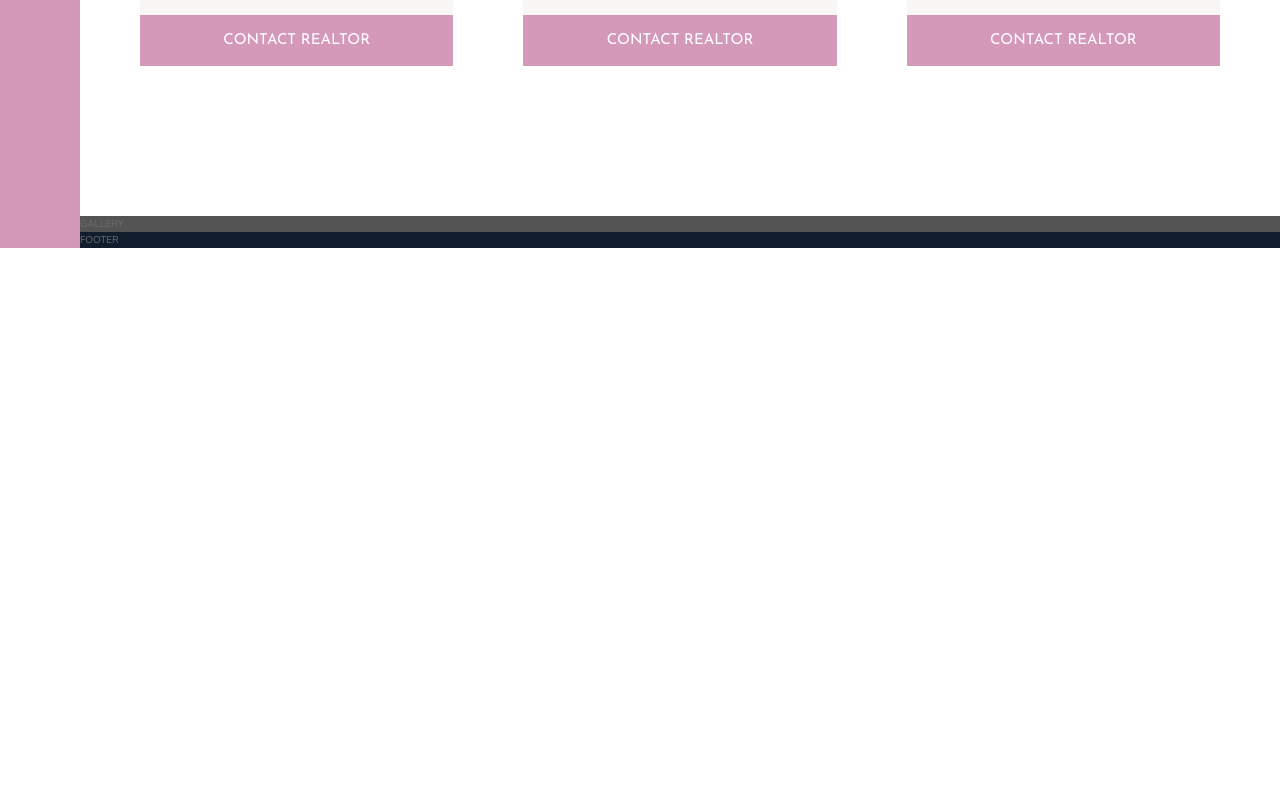
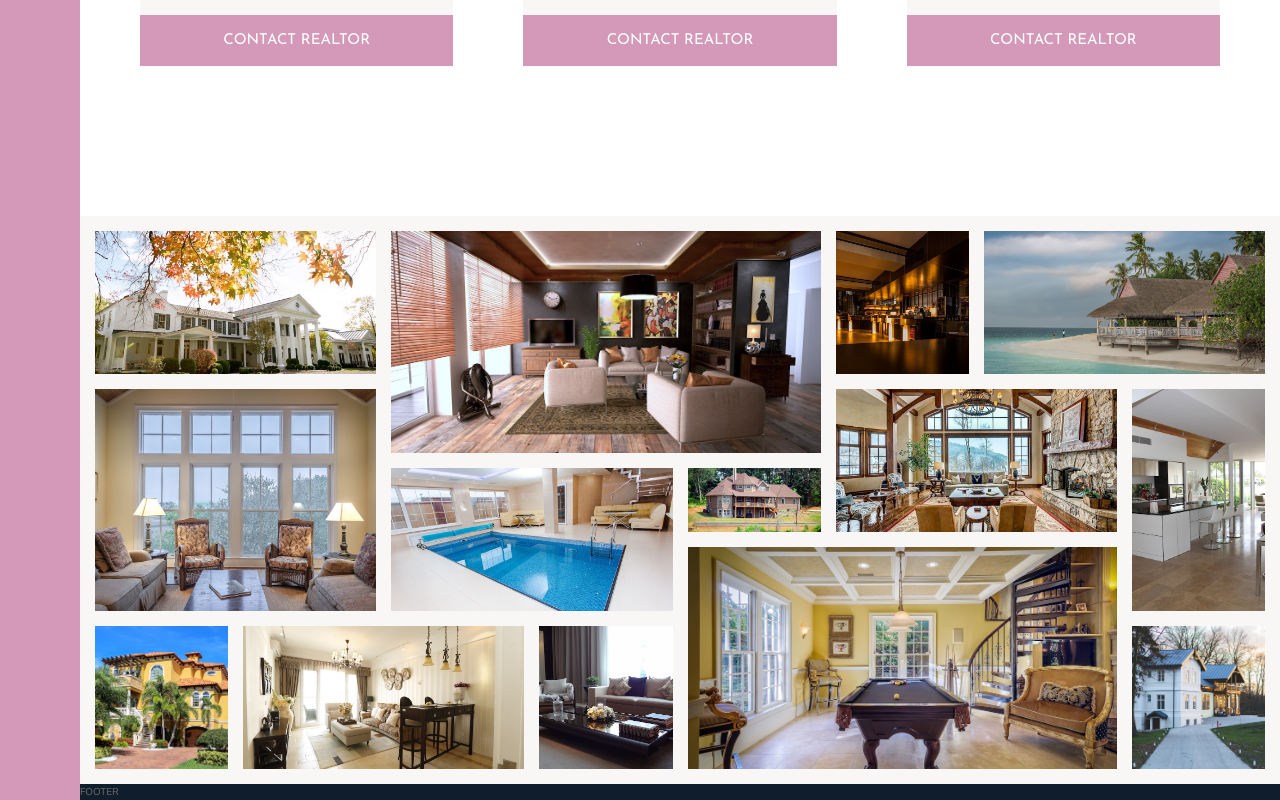
Before and after one commit to soheiiilst/nexter, a React (Create React App) app: page / in a window 1280 px wide. Shown: the part 2856-3656 px from the top of the page. Before the commit the page ends 3104 px from the top, so only its background shows below. Built offline with nearby package versions, Linux system fonts and the light colour scheme.

Commit message:
added gallery component

```diff
--- a/src/components/Gallery.jsx
+++ b/src/components/Gallery.jsx
@@ -1,11 +1,18 @@
-import React from 'react'
+import React from 'react';
+
+import GalleryItem from './GalleryItem';
+
+import GALLERY_DATA from '../data/Gallery.data';
 
 function Gallery() {
+  const data = GALLERY_DATA;
   return (
     <section className='gallery'>
-      GALLERY
+      {data.map(({ id, ...otherProps }) => (
+        <GalleryItem key={id} {...otherProps} />
+      ))}
     </section>
-  )
+  );
 }
 
-export default Gallery
+export default Gallery;
--- /dev/null
+++ b/src/components/GalleryItem.jsx
@@ -0,0 +1,11 @@
+import React from 'react'
+
+function GalleryItem({imgSrc, alt, num}) {
+  return (
+    <figure className={`gallery__item gallery__item--${num}`}>
+      <img src={imgSrc} alt={alt} className='gallery__img' />
+    </figure>
+  )
+}
+
+export default GalleryItem
--- /dev/null
+++ b/src/data/Gallery.data.js
@@ -0,0 +1,88 @@
+const GALLERY_DATA = [
+  {
+    id: 'item-001',
+    imgSrc: 'img/gal-1.jpeg',
+    alt: 'Gallery image 1',
+    num: 1
+  },
+  {
+    id: 'item-002',
+    imgSrc: 'img/gal-2.jpeg',
+    alt: 'Gallery image 2',
+    num: 2
+  },
+  {
+    id: 'item-003',
+    imgSrc: 'img/gal-3.jpeg',
+    alt: 'Gallery image 3',
+    num: 3
+  },
+  {
+    id: 'item-004',
+    imgSrc: 'img/gal-4.jpeg',
+    alt: 'Gallery image 4',
+    num: 4
+  },
+  {
+    id: 'item-005',
+    imgSrc: 'img/gal-5.jpeg',
+    alt: 'Gallery image 5',
+    num: 5
+  },
+  {
+    id: 'item-006',
+    imgSrc: 'img/gal-6.jpeg',
+    alt: 'Gallery image 6',
+    num: 6
+  },
+  {
+    id: 'item-007',
+    imgSrc: 'img/gal-7.jpeg',
+    alt: 'Gallery image 7',
+    num: 7
+  },
+  {
+    id: 'item-008',
+    imgSrc: 'img/gal-8.jpeg',
+    alt: 'Gallery image 8',
+    num: 8
+  },
+  {
+    id: 'item-009',
+    imgSrc: 'img/gal-9.jpeg',
+    alt: 'Gallery image 9',
+    num: 9
+  },
+  {
+    id: 'item-010',
+    imgSrc: 'img/gal-10.jpeg',
+    alt: 'Gallery image 10',
+    num: 10
+  },
+  {
+    id: 'item-011',
+    imgSrc: 'img/gal-11.jpeg',
+    alt: 'Gallery image 11',
+    num: 11
+  },
+  {
+    id: 'item-012',
+    imgSrc: 'img/gal-12.jpeg',
+    alt: 'Gallery image 12',
+    num: 12
+  },
+  {
+    id: 'item-013',
+    imgSrc: 'img/gal-13.jpeg',
+    alt: 'Gallery image 13',
+    num: 13
+  },
+  {
+    id: 'item-014',
+    imgSrc: 'img/gal-14.jpeg',
+    alt: 'Gallery image 14',
+    num: 14
+  }
+];
+
+export default GALLERY_DATA;
--- a/src/sass/_gallery.scss
+++ b/src/sass/_gallery.scss
@@ -1,4 +1,89 @@
 .gallery {
-  background-color: $color-grey-dark-1;
+  background-color: $color-grey-light-1;
   grid-column: full-start / full-end;
+
+  display: grid;
+  grid-template-columns: repeat(8, 1fr);
+  grid-template-rows: repeat(7, 5vw);
+  gap: 1.5rem;
+  padding: 1.5rem;
+
+  &__item {
+    &--1 {
+      grid-row: 1 / span 2;
+      grid-column: 1 / span 2;
+    }
+
+    &--2 {
+      grid-row: 1 / span 3;
+      grid-column: 3 / span 3;
+    }
+
+    &--3 {
+      grid-row: 1 / span 2;
+      grid-column: 6 / span 1;
+    }
+
+    &--4 {
+      grid-row: 1 / span 2;
+      grid-column: 7 / span 2;
+    }
+
+    &--5 {
+      grid-row: 3 / span 3;
+      grid-column: 1 / span 2;
+    }
+
+    &--6 {
+      grid-row: 4 / span 2;
+      grid-column: 3 / span 2;
+    }
+
+    &--7 {
+      grid-row: 4 / span 1;
+      grid-column: 5 / span 1;
+    }
+
+    &--8 {
+      grid-row: 3 / span 2;
+      grid-column: 6 / span 2;
+    }
+
+    &--9 {
+      grid-row: 3 / span 3;
+      grid-column: 8 / span 1;
+    }
+
+    &--10 {
+      grid-row: 6 / span 2;
+      grid-column: 1 / span 1;
+    }
+
+    &--11 {
+      grid-row: 6 / span 2;
+      grid-column: 2 / span 2;
+    }
+
+    &--12 {
+      grid-row: 6 / span 2;
+      grid-column: 4 / span 1;
+    }
+
+    &--13 {
+      grid-row: 5 / span 3;
+      grid-column: 5 / span 3;
+    }
+
+    &--14 {
+      grid-row: 6 / span 2;
+      grid-column: 8 / span 1;
+    }
+  }
+
+  &__img {
+    width: 100%;
+    height: 100%;
+    object-fit: cover;
+    display: block;
+  }
 }
```
